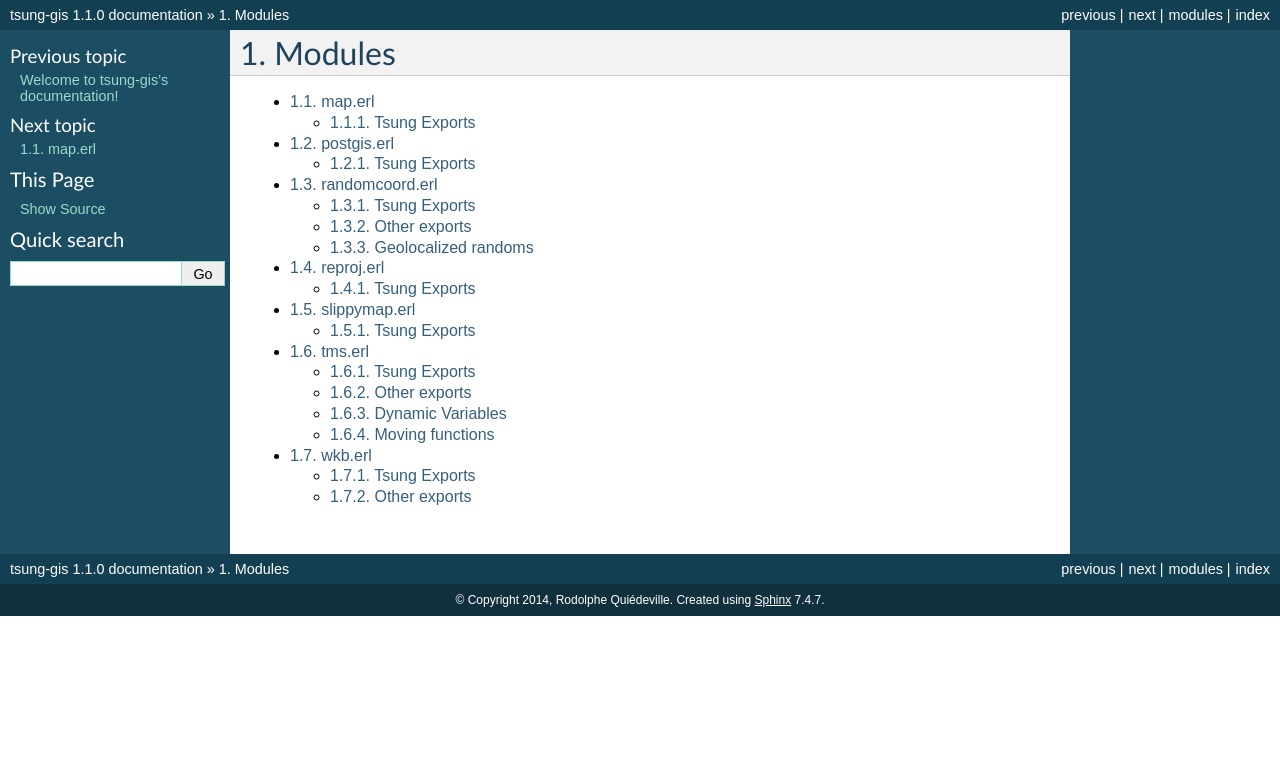
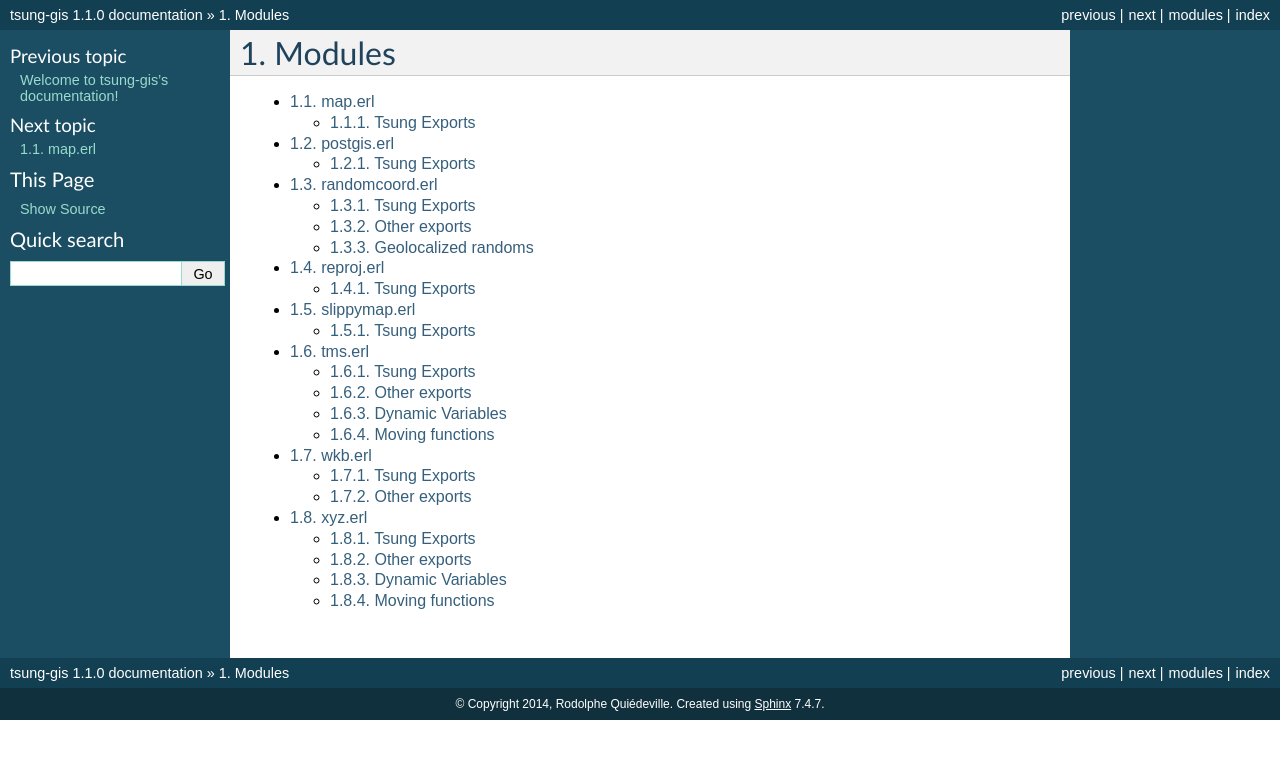
Before and after one commit to rodo/tsung-gis, a Sphinx documentation site: the page built from doc/modules.rst, in a window 1280 px wide. Shown: the top 759 px of the page. Built offline with Sphinx 7.4.7, drawn with Linux system fonts in a browser that asks for light colours.

```diff
--- a/doc/modules.rst
+++ b/doc/modules.rst
@@ -13,3 +13,4 @@
    slippymap
    tms
    wkb
+   xyz
--- /dev/null
+++ b/doc/xyz.rst
@@ -0,0 +1,142 @@
+.. py:module:: xyz
+
+=======
+xyz.erl
+=======
+
+Tsung Exports
+=============
+
+The following functions are directly callable in Tsung's scenario.
+
+* action_random/1
+
+* move_first/1
+
+* move_north/1, move_south/1, move_west/1, move_east/1
+
+* move_first_layers/1
+
+* move_north_layers/1
+
+* move_south_layers/1
+
+* move_east_layers/1
+
+* move_west_layers/1
+
+* move_random_layers/1
+
+* zoom_more_layers/1
+
+* zoom_less_layers/1
+
+* zoom_random_layers/1
+
+* action_random_layers/1
+
+* get_urlblock/1
+
+* urlzxy/1
+
+Other exports
+=============
+
+The following functions are exported but are not callable directly on
+a Tsung scenario.
+
+* get_urlfrom/2
+
+Dynamic Variables
+=================
+
+.. index:: map_height
+
+map_height
+----------
+
+Define the map's height in pixel, integer value.
+
+.. code-block:: xml
+
+   <setdynvars sourcetype="value" value="500">
+       <var name="map_height" />
+   </setdynvars>
+
+
+
+.. index:: map_width
+
+map_width
+---------
+
+Define the map's width in pixel, integer value.
+
+.. code-block:: xml
+
+   <setdynvars sourcetype="value" value="700">
+       <var name="map_width" />
+   </setdynvars>
+
+
+.. index:: xyz_layers
+
+xyz_layers
+----------
+
+List of layer's names in comma separated value format.
+
+.. code-block:: xml
+
+   <setdynvars sourcetype="value" value="roads,rivers,sea">
+       <var name="xyz_layers" />
+   </setdynvars>
+
+
+
+Moving functions
+================
+
+.. index:: move_first_layers/1
+
+move_first_layers/1
+-------------------
+
+First move on all layers defined in DynVars,
+
+Return a list of string representing tiles's urls
+
+Required var : xyz_layers, first_url
+
+Sample usage :
+
+.. code-block:: xml
+
+   <setdynvars sourcetype="erlang" callback="xyz:move_first_layers">
+     <var name="list_url" />
+   </setdynvars>
+
+   <foreach name="element" in="list_url">
+     <request subst="true">
+       <http url="/%%_element%%.png" method="GET" version="1.1"/>
+     </request>
+   </foreach>
+
+
+Result
+
+.. code-block:: erlang
+
+   ["a/2/1/1","a/2/1/2","a/2/2/1","a/2/2/2",
+    "b/2/1/1","b/2/1/2","b/2/2/1","b/2/2/2",
+    "c/2/1/1","c/2/1/2","c/2/2/1","c/2/2/2"],
+
+move_north_layers/1
+-------------------
+
+As move_first_layers the function will return a list of string
+representing tiles's urls. Urls are compute
+
+Required var : xyz_layers, list_url
+
+Sample usage :
```
Also changed, not shown: 2 other files.
